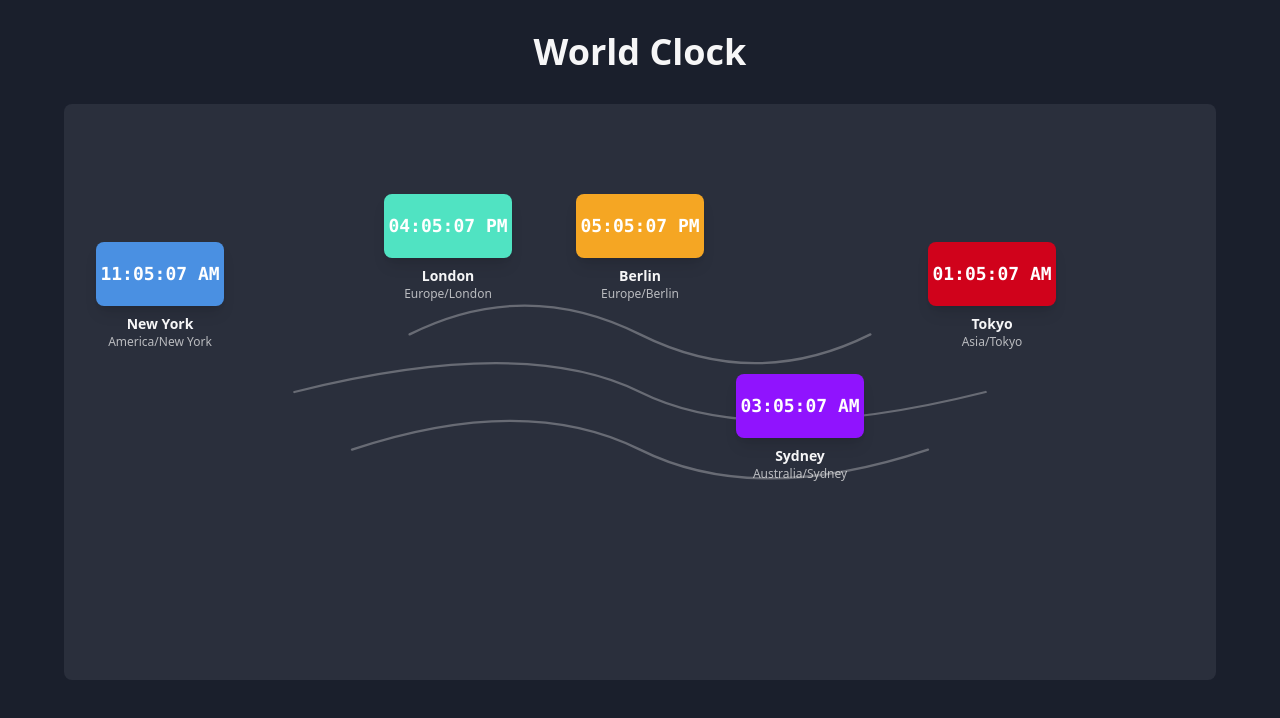
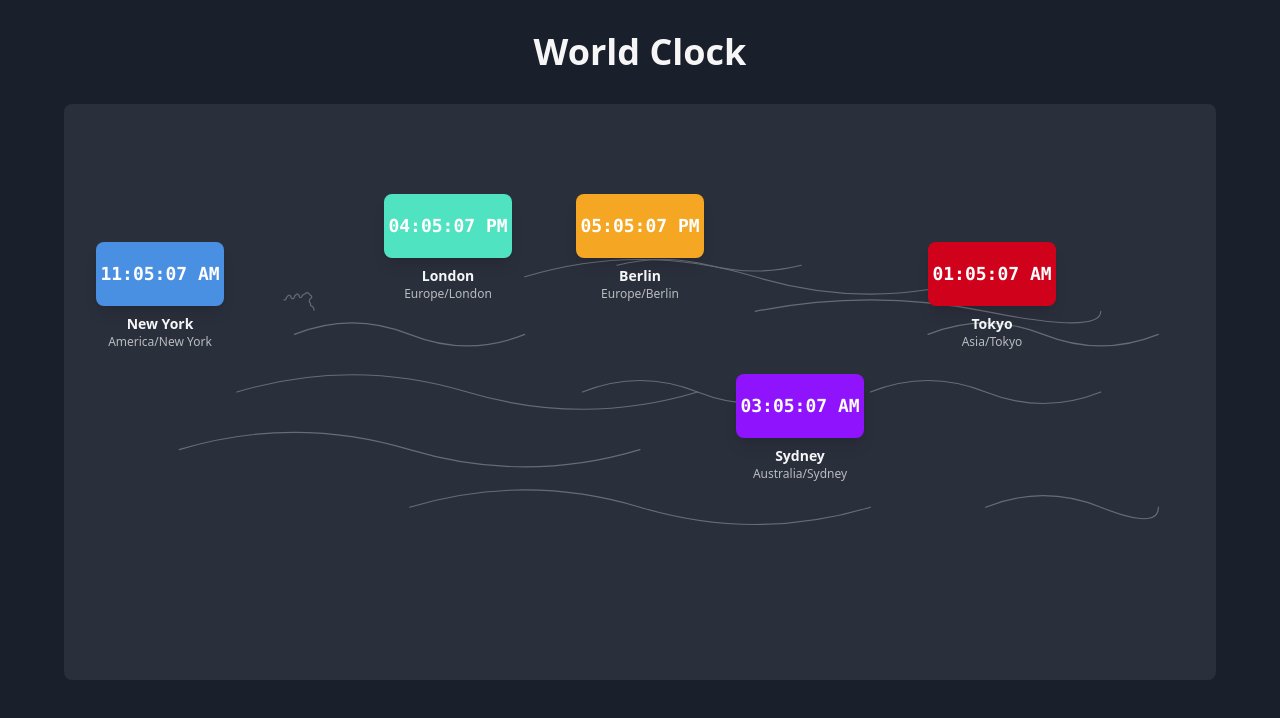
Before and after one commit to hb9evw/globe-clock-o-matic, a React (Vite) app: page / in a window 1280 px wide. Shown: the top 718 px of the page. Built offline with nearby package versions, Linux system fonts and the light colour scheme.

Commit message:
Add world map background
Replace the existing wavy lines in the WorldClock component with a simple world map SVG background.
[skip gpt_engineer]

```diff
--- a/src/components/WorldMap.tsx
+++ b/src/components/WorldMap.tsx
@@ -1,28 +1,60 @@
 const WorldMap = () => {
   return (
     <div className="absolute inset-0 opacity-30">
-      {/* Simple world map SVG representation */}
       <svg
         viewBox="0 0 1000 500"
         className="w-full h-full"
         fill="none"
         stroke="currentColor"
-        strokeWidth="2"
+        strokeWidth="1"
         strokeLinecap="round"
         strokeLinejoin="round"
       >
+        {/* Simplified world map outline */}
         <path
           className="text-worldclock-text"
-          d="M200,250 Q400,200 500,250 T800,250"
-        />
-        {/* Add more path elements for a basic world map outline */}
-        <path
-          className="text-worldclock-text"
-          d="M300,200 Q400,150 500,200 T700,200"
+          d="M217,179v-1l-1-2l-2-1v-2l-1-1v-2l1-1l1-1v-1l-1-1l-1-1l-1-1h-2l-1,1l-2,1l-1,2h-1l-1-1v-1l-1-1h-1l-1,1l-1,1v1l-1,1h-1l-1-1v-1l-1-1h-1l-1,1l-1,1v1l-1,1h-1"
         />
         <path
           className="text-worldclock-text"
-          d="M250,300 Q400,250 500,300 T750,300"
+          d="M750,200 Q800,180 850,200 T950,200 M700,250 Q750,230 800,250 T900,250"
+        />
+        <path
+          className="text-worldclock-text"
+          d="M150,250 Q250,220 350,250 T550,250 M100,300 Q200,270 300,300 T500,300"
+        />
+        <path
+          className="text-worldclock-text"
+          d="M400,150 Q500,120 600,150 T800,150"
+        />
+        <path
+          className="text-worldclock-text"
+          d="M300,350 Q400,320 500,350 T700,350"
+        />
+        {/* Europe */}
+        <path
+          className="text-worldclock-text"
+          d="M480,140 Q520,130 560,140 T640,140"
+        />
+        {/* Asia */}
+        <path
+          className="text-worldclock-text"
+          d="M600,180 Q700,160 800,180 T900,180"
+        />
+        {/* Australia */}
+        <path
+          className="text-worldclock-text"
+          d="M800,350 Q850,330 900,350 T950,350"
+        />
+        {/* Africa */}
+        <path
+          className="text-worldclock-text"
+          d="M450,250 Q500,230 550,250 T650,250"
+        />
+        {/* Americas */}
+        <path
+          className="text-worldclock-text"
+          d="M200,200 Q250,180 300,200 T400,200"
         />
       </svg>
     </div>
```
